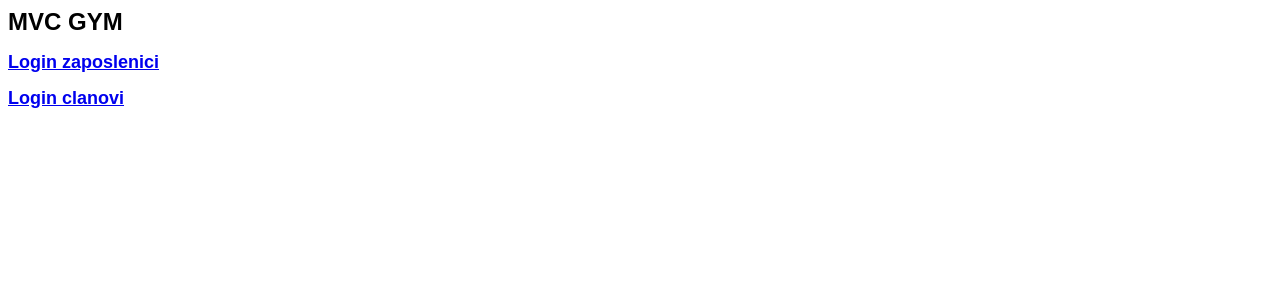
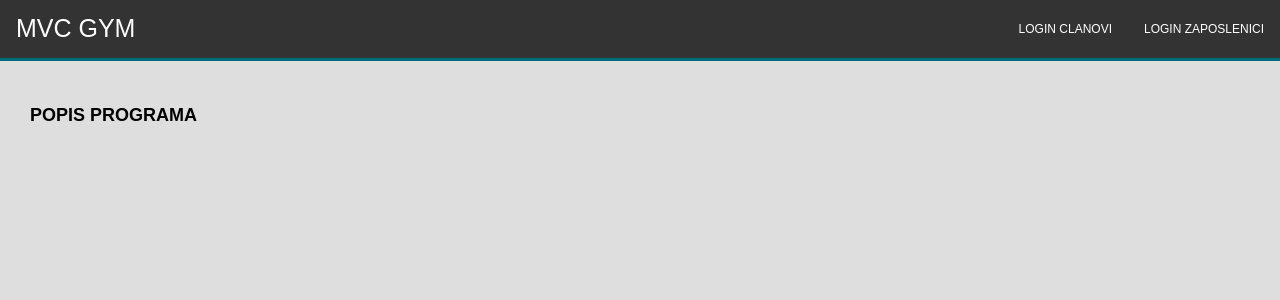
Before and after one commit to DavidFelbar/MVC_GYM, a PHP site: page /view/index.php in a window 1280 px wide. Shown: the top 300 px of the page. Run offline with PHP 8.4, Linux system fonts and the light colour scheme.

Commit message:
Merge origin/master
Conflicts:
	Admin/ad_view.php
	controller/ClanoviController.php

```diff
--- a/view/index.php
+++ b/view/index.php
@@ -7,34 +7,72 @@
         <!-- CSS - UREDENJE TIJELA I DODATNIH INFORMACIJA O CLANKU -->
         <style type="text/css">
             body {
+                margin:0;
+
                 font-family: Arial;
                 font-size: 12px;
+                background: #dedede;
+            }
+            .clanovi{
+                padding-left: 10px;
             }
             p.info {
                 background-color:#ccc;
                 font-size: 10px;
                 padding: 10px;
             }
-        .uzglavlje{
+
+            ul {
+
+                border-bottom: 3px solid #006e7a;
+                position: sticky;
+                top:0;
+                width:100%;
+                list-style-type: none;
+                margin: 0;
+                padding: 0;
+                overflow: hidden;
+                background-color: #333;
+            }
+
+            .naziv{
+                font-size: 25px;
+                display: block;
+                color: white;
+                text-align: center;
+                float: left;
+                padding: 14px 16px;
+            }
+
+            li a {
+                float:right;
+                display: block;
+                color: white;
+                text-align: center;
+                padding: 22px 16px;
+                text-decoration: none;
+            }
 
 
+            li a:hover {
+                background-color: #009cad;
+            }
+            .popis{
+                margin-top: 30px;
+            }
+            table,.popis{
 
-        }
-        .loginZaposlenici {
-
-        }
-        .loginClanovi {
-
-
+                margin-left: 30px;
             }
         </style>
     </head>
 
-    <body>
+    <body >
 
-        <h1 class='uzglavlje'>MVC GYM </h1>
-        <h2 class='loginZaposlenici' ><a href='./view/loginZaposlenici.php' >Login zaposlenici</a></h2>
-        <h2 class='loginClanovi'><a href='./view/loginClanovi.php'>Login clanovi</a></h2>
+        <ul ><li class='naziv'>MVC GYM </li><li><a class='zaposlenici' href='./view/loginZaposlenici.php' >LOGIN ZAPOSLENICI</a></li><li> <a class='clanovi' href='./view/loginClanovi.php'>LOGIN CLANOVI</a></li></ul>
+        <br>
+        <h2 class='popis'>POPIS PROGRAMA</h2>
+
 
     </table>
 </body>
```
Also changed, not shown: index.php (+26 -12 lines), view/loginClanovi.php (+52 -8 lines), view/loginZaposlenici.php (+48 -6 lines). Lines whose indentation alone changed are shown as unchanged.
